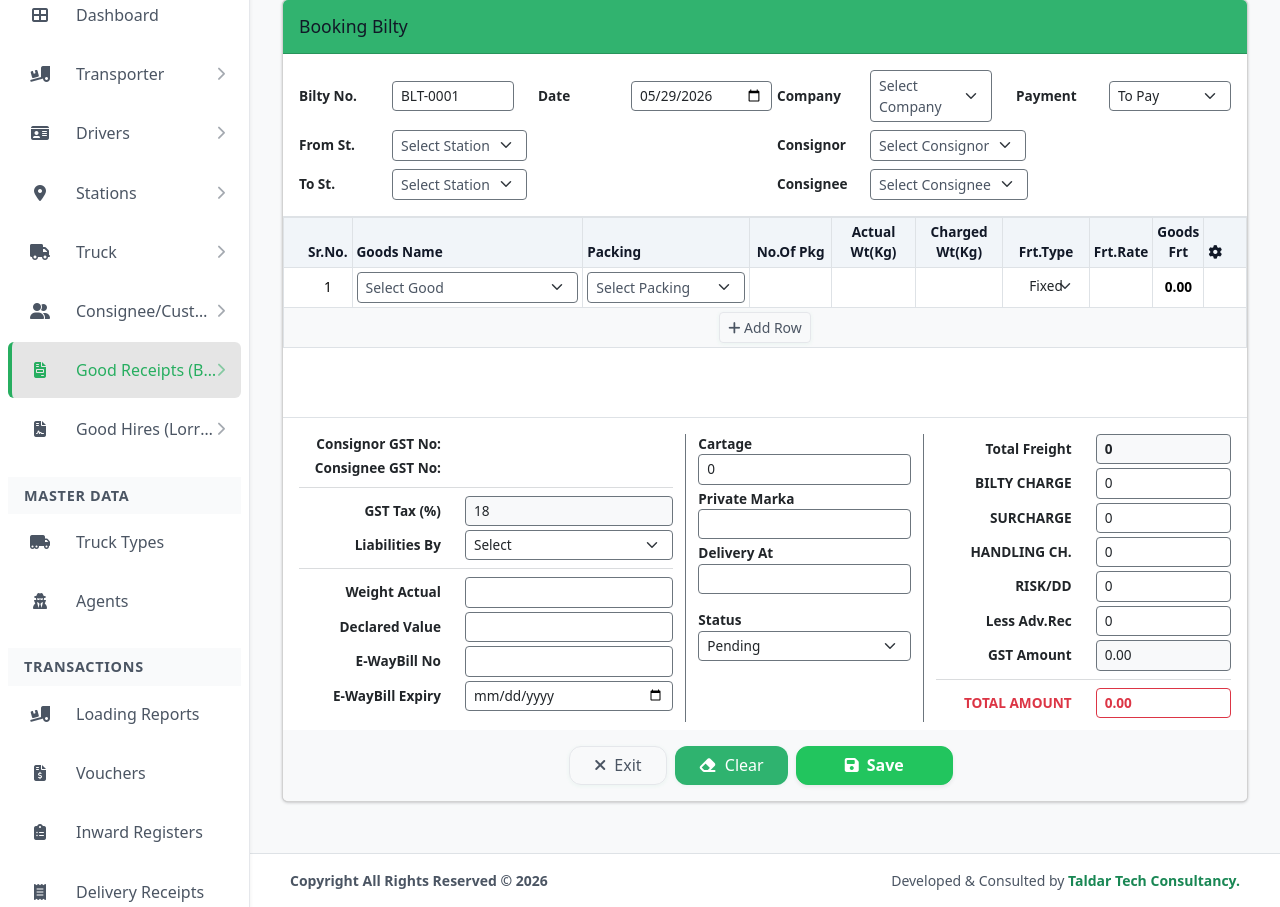
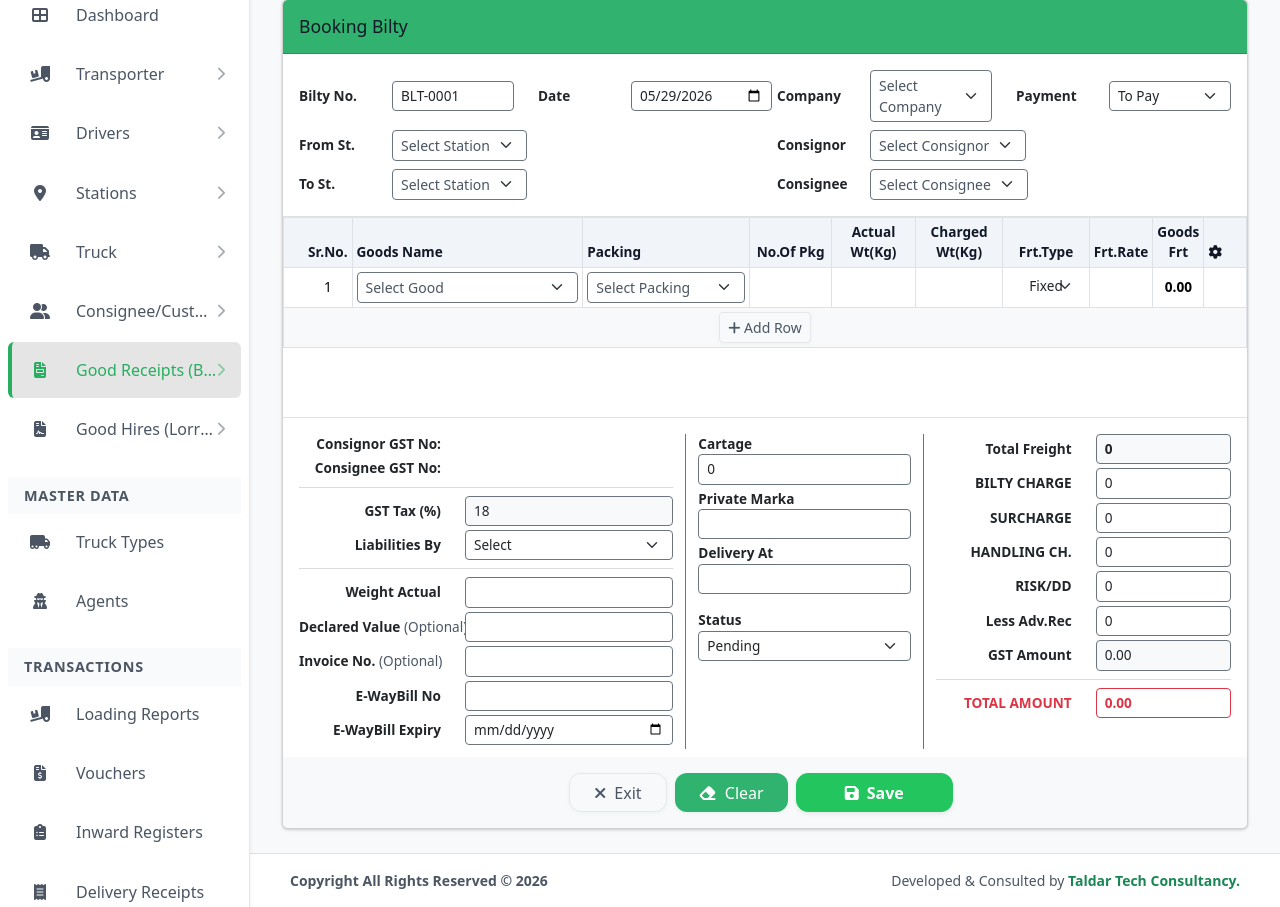
Before and after one commit to taldartech/truckbill_partload, a Laravel app: page /bilties/create in a window 1280 px wide. Shown: the part 167-1074 px from the top of the page. Run offline with Laravel 12, Linux system fonts and the light colour scheme; a user stored in the database is signed in; data comes from the database, SQL or seed files in the repository; data that the repository does not hold is empty; style sheets or scripts are compiled from the project's sources; parts of the project's set-up code (start-up, migrations or seed data) failed here and were passed over; some libraries are stand-ins or nearby versions.

Commit message:
Add invoice_number field to BiltyRequest, database migration, and update create/edit views for improved data handling

```diff
--- a/app/Http/Requests/BiltyRequest.php
+++ b/app/Http/Requests/BiltyRequest.php
@@ -56,6 +56,7 @@ class BiltyRequest extends FormRequest
             'eway_bill_no' => 'nullable|string|max:50',
             'eway_bill_expiry_date' => 'nullable|date|required_with:eway_bill_no',
             'declared_value' => 'nullable|numeric|min:0',
+            'invoice_number' => 'nullable|string|max:50',
             'payment_type' => 'nullable|string|in:To Pay,Paid,TBB,FOC',
             'advance_payment_received' => 'nullable|numeric|min:0',
             'payment_mode' => 'nullable|string|max:50',
--- a/resources/js/Pages/Bilties/Create.vue
+++ b/resources/js/Pages/Bilties/Create.vue
@@ -219,8 +219,12 @@
                                         <div class="col-7"><input type="number" step="0.01" class="form-control form-control-sm border-secondary shadow-none bg-white" v-model="form.weight_actual"></div>
                                     </div>
                                     <div class="row align-items-center mb-1">
-                                        <div class="col-5 text-end"><label class="mb-0 fw-bold small text-dark">Declared Value</label></div>
+                                        <div class="col-5 text-end"><label class="mb-0 fw-bold small text-dark">Declared Value <span class="text-muted fw-normal">(Optional)</span></label></div>
                                         <div class="col-7"><input type="number" step="0.01" class="form-control form-control-sm border-secondary shadow-none bg-white" v-model="form.declared_value"></div>
+                                    </div>
+                                    <div class="row align-items-center mb-1">
+                                        <div class="col-5 text-end"><label class="mb-0 fw-bold small text-dark">Invoice No. <span class="text-muted fw-normal">(Optional)</span></label></div>
+                                        <div class="col-7"><input type="text" class="form-control form-control-sm border-secondary shadow-none bg-white" v-model="form.invoice_number"></div>
                                     </div>
                                     <div class="row align-items-center mb-1">
                                         <div class="col-5 text-end"><label class="mb-0 fw-bold small text-dark">E-WayBill No</label></div>
@@ -356,6 +360,7 @@ const form = useForm({
     eway_bill_expiry_date: '',
     weight_actual: '',
     declared_value: '',
+    invoice_number: '',
     gst: gstForCompany(page.props.auth.user?.company_id),
     gst_liability_by: '',
 
--- a/resources/js/Pages/Bilties/Edit.vue
+++ b/resources/js/Pages/Bilties/Edit.vue
@@ -219,8 +219,12 @@
                                         <div class="col-7"><input type="number" step="0.01" class="form-control form-control-sm border-secondary shadow-none bg-white" v-model="form.weight_actual"></div>
                                     </div>
                                     <div class="row align-items-center mb-1">
-                                        <div class="col-5 text-end"><label class="mb-0 fw-bold small text-dark">Declared Value</label></div>
+                                        <div class="col-5 text-end"><label class="mb-0 fw-bold small text-dark">Declared Value <span class="text-muted fw-normal">(Optional)</span></label></div>
                                         <div class="col-7"><input type="number" step="0.01" class="form-control form-control-sm border-secondary shadow-none bg-white" v-model="form.declared_value"></div>
+                                    </div>
+                                    <div class="row align-items-center mb-1">
+                                        <div class="col-5 text-end"><label class="mb-0 fw-bold small text-dark">Invoice No. <span class="text-muted fw-normal">(Optional)</span></label></div>
+                                        <div class="col-7"><input type="text" class="form-control form-control-sm border-secondary shadow-none bg-white" v-model="form.invoice_number"></div>
                                     </div>
                                     <div class="row align-items-center mb-1">
                                         <div class="col-5 text-end"><label class="mb-0 fw-bold small text-dark">E-WayBill No</label></div>
@@ -373,6 +377,7 @@ const form = useForm({
     eway_bill_expiry_date: props.bilty.eway_bill_expiry_date || '',
     weight_actual: props.bilty.weight_actual || '',
     declared_value: props.bilty.declared_value || '',
+    invoice_number: props.bilty.invoice_number || '',
     gst: props.bilty.gst || '',
     gst_liability_by: props.bilty.gst_liability_by || '',
 
```
Also changed, not shown: database/migrations/2026_05_28_140000_add_invoice_number_to_bilties_table.php (added).
